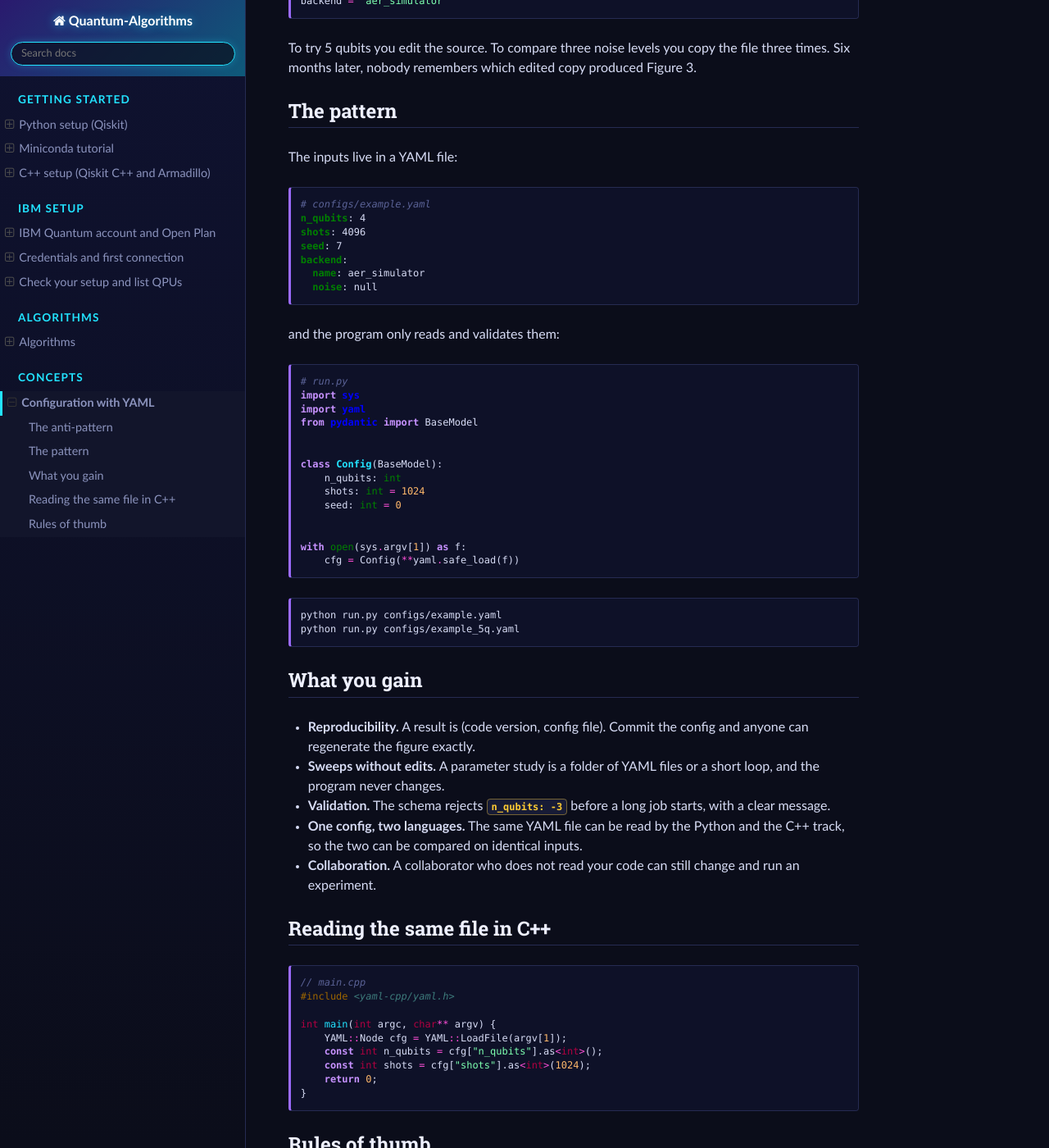
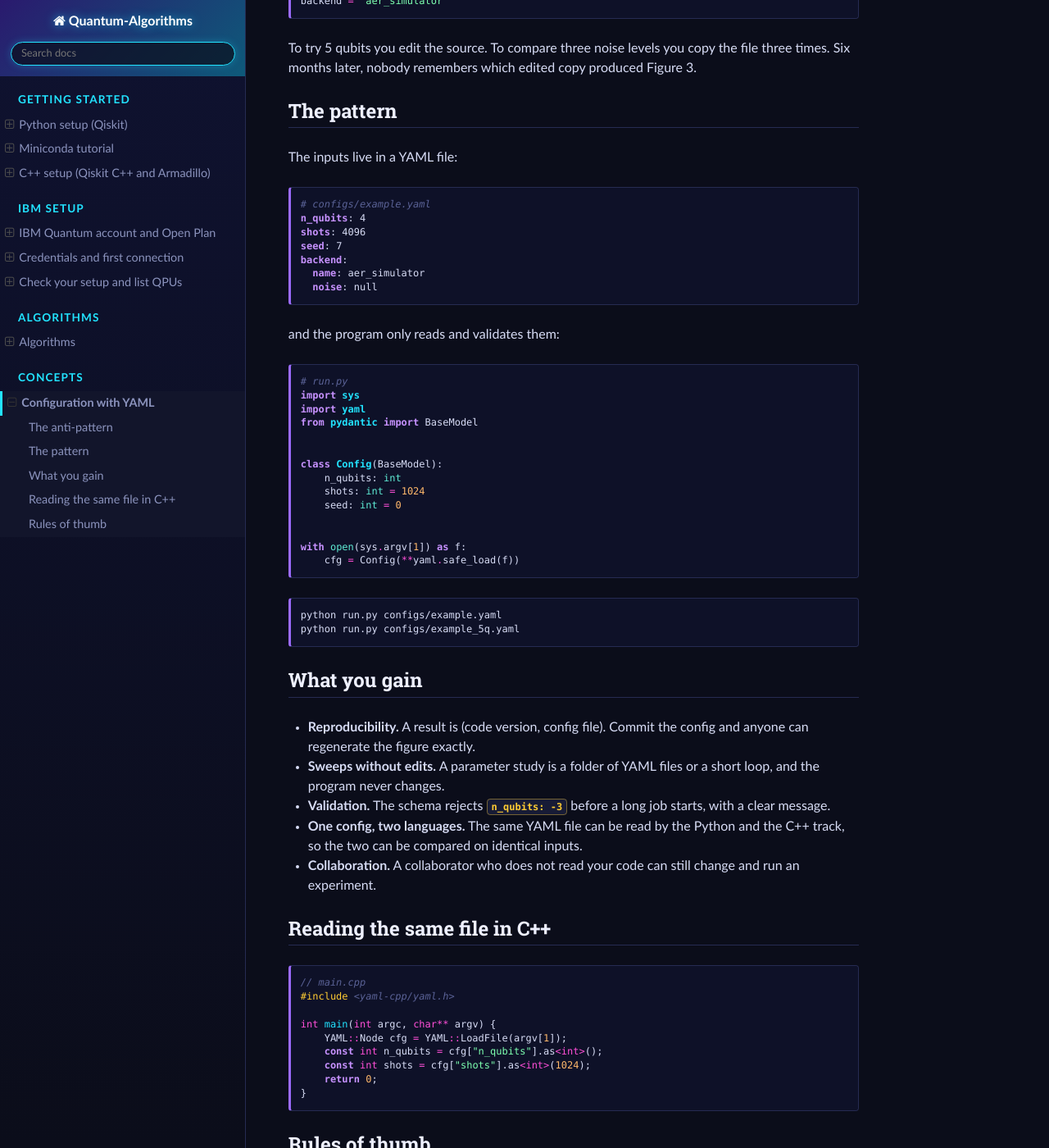
Before and after one commit to ag4267research1/Quantum-Algorithms, a Sphinx documentation site: the page built from docs/concepts/configuration.rst, in a window 1280 px wide and 1400 px high, scrolled down 405 px. Shown: the whole window at 82% size. Built offline with Sphinx 7.4.7 and the Read the Docs theme 3.1.0, drawn with Linux system fonts in a browser that asks for light colours.

Commit message:
Style every Pygments token class for the dark theme (fixes invisible .nv variable names)

```diff
--- a/docs/_static/custom.css
+++ b/docs/_static/custom.css
@@ -151,18 +151,97 @@
   background: #0e1128 !important;
 }
 
+/* Full Pygments token set, not just the handful actually seen so far --
+   any class left unstyled here silently falls back to Pygments' light-theme
+   default color (e.g. Name.Variable's near-black #19177C), which is
+   unreadable on this dark background. Covering the whole set once avoids
+   finding these one screenshot at a time. */
+
+/* Keywords */
 .highlight .k,
-.highlight .kn { color: #c792ff; }
+.highlight .kc,
+.highlight .kd,
+.highlight .kn,
+.highlight .kp,
+.highlight .kr,
+.highlight .ow { color: #c792ff; font-weight: 600; }
+.highlight .kt { color: var(--pink); }
+
+/* Strings */
 .highlight .s,
+.highlight .sa,
+.highlight .sb,
+.highlight .sc,
+.highlight .dl,
+.highlight .sd,
 .highlight .s1,
-.highlight .s2 { color: #7dffb0; }
+.highlight .s2,
+.highlight .sh,
+.highlight .sx,
+.highlight .sr,
+.highlight .ss { color: #7dffb0; }
+.highlight .se { color: var(--amber); font-weight: 600; }
+.highlight .si { color: var(--cyan); }
+
+/* Comments */
 .highlight .c,
+.highlight .ch,
+.highlight .cm,
+.highlight .cpf,
+.highlight .cs,
 .highlight .c1 { color: #5a6296; font-style: italic; }
+.highlight .cp { color: var(--amber); }
+
+/* Names: functions, classes, namespaces, attributes, tags */
 .highlight .nf,
-.highlight .nc { color: var(--cyan); }
+.highlight .fm,
+.highlight .nc,
+.highlight .nn,
+.highlight .na,
+.highlight .nl { color: var(--cyan); }
+.highlight .nt { color: #c792ff; font-weight: 600; }
+.highlight .nd { color: var(--pink); }
+.highlight .ne { color: var(--pink); font-weight: 600; }
+.highlight .ni { color: var(--muted); font-weight: 600; }
+
+/* Variables -- shell/env vars like ACCOUNT, N_VALUES, KIND live here */
+.highlight .nv,
+.highlight .vc,
+.highlight .vg,
+.highlight .vi,
+.highlight .vm { color: var(--amber); }
+
+/* Builtins */
+.highlight .nb,
+.highlight .bp { color: #5eead4; }
+
+/* Constants, numbers */
+.highlight .no,
+.highlight .m,
+.highlight .mb,
+.highlight .mf,
+.highlight .mh,
 .highlight .mi,
-.highlight .mf { color: #ffb86b; }
+.highlight .mo,
+.highlight .il { color: #ffb86b; }
+
+/* Operators and punctuation */
 .highlight .o { color: var(--pink); }
+.highlight .p { color: var(--text); }
+
+/* Whitespace: invisible by design */
+.highlight .w { color: transparent; }
+
+/* Errors and diffs */
+.highlight .err { border: 1px solid var(--pink); color: var(--text); }
+.highlight .gd,
+.highlight .gr,
+.highlight .gt { color: #ff6b6b; }
+.highlight .gi { color: #7dffb0; }
+.highlight .gh,
+.highlight .gp,
+.highlight .gu { color: #c792ff; font-weight: 600; }
+.highlight .go { color: var(--muted); }
 
 /* API docs */
 .rst-content dl:not(.docutils) > dt {
```
